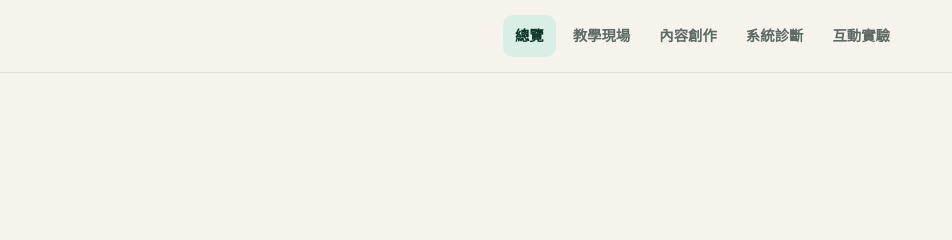
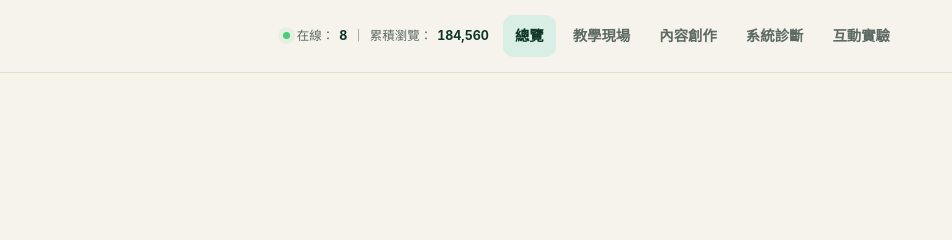
Before and after one commit to polik18/polik18.github.io, a plain HTML site: page index.html in a window 1280 px wide. Shown: the top 240 px of the page, 328-1280 px from the left. Drawn offline with Linux system fonts and the light colour scheme.

Commit message:
Add live counters to portfolio homepage

```diff
--- a/assets/portfolio.css
+++ b/assets/portfolio.css
@@ -109,6 +109,45 @@ img {
   font-size: 0.68rem;
   font-weight: 650;
   letter-spacing: 0.09em;
+}
+
+.nav-cluster {
+  display: flex;
+  align-items: center;
+  justify-content: flex-end;
+  gap: 14px;
+  flex-wrap: wrap;
+}
+
+.home-live-stats {
+  display: flex;
+  align-items: center;
+  gap: 5px;
+  color: var(--muted);
+  font-size: 0.78rem;
+  white-space: nowrap;
+}
+
+.home-live-stats strong {
+  color: var(--forest-dark);
+  font-variant-numeric: tabular-nums;
+}
+
+.home-live-dot {
+  width: 7px;
+  height: 7px;
+  margin-right: 2px;
+  border-radius: 50%;
+  background: #22c55e;
+  box-shadow: 0 0 0 4px rgba(34, 197, 94, 0.12);
+  animation: home-live-pulse 1.8s ease-in-out infinite;
+}
+
+@keyframes home-live-pulse {
+  50% {
+    opacity: 0.55;
+    box-shadow: 0 0 0 6px rgba(34, 197, 94, 0.06);
+  }
 }
 
 .site-nav {
@@ -829,6 +868,10 @@ img {
     max-width: 430px;
   }
 
+  .nav-cluster {
+    max-width: 520px;
+  }
+
   .hero-grid,
   .page-hero-grid {
     grid-template-columns: 1fr;
@@ -859,8 +902,18 @@ img {
     display: block;
   }
 
+  .nav-cluster {
+    display: block;
+    max-width: none;
+    margin-top: 12px;
+  }
+
+  .home-live-stats {
+    margin-left: 9px;
+  }
+
   .site-nav {
-    margin-top: 12px;
+    margin-top: 8px;
     justify-content: flex-start;
     gap: 2px;
   }
@@ -932,4 +985,8 @@ img {
     scroll-behavior: auto !important;
     transition: none !important;
   }
+
+  .home-live-dot {
+    animation: none;
+  }
 }
--- a/index.html
+++ b/index.html
@@ -16,8 +16,13 @@
   <header class="site-header">
     <nav class="nav-shell" aria-label="主要導覽">
       <a class="brand" href="./"><span class="brand-mark" aria-hidden="true">P</span><span>Polik Projects<small>TOOLS FOR REAL WORK</small></span></a>
-      <div class="site-nav">
-        <a href="./" aria-current="page">總覽</a><a href="education.html">教學現場</a><a href="creator.html">內容創作</a><a href="systems.html">系統診斷</a><a href="experiments.html">互動實驗</a>
+      <div class="nav-cluster">
+        <div class="home-live-stats" aria-label="網站即時統計" aria-live="polite">
+          <span class="home-live-dot" aria-hidden="true"></span><span>在線：</span><strong id="home-online-counter">…</strong><span aria-hidden="true">｜</span><span>累積瀏覽：</span><strong id="home-page-counter">…</strong>
+        </div>
+        <div class="site-nav">
+          <a href="./" aria-current="page">總覽</a><a href="education.html">教學現場</a><a href="creator.html">內容創作</a><a href="systems.html">系統診斷</a><a href="experiments.html">互動實驗</a>
+        </div>
       </div>
     </nav>
   </header>
@@ -91,5 +96,59 @@
   </main>
 
   <footer class="site-footer"><div class="container footer-grid"><div><strong>Polik Projects</strong><p>以教學現場為起點，持續探索瀏覽器能替工作流程做到什麼。</p></div><div class="footer-links"><a href="education.html">教學</a><a href="creator.html">創作</a><a href="systems.html">系統</a><a href="experiments.html">實驗</a></div></div></footer>
+  <script>
+    (() => {
+      "use strict";
+
+      function initHomeCounters() {
+        const viewElement = document.getElementById("home-page-counter");
+        const onlineElement = document.getElementById("home-online-counter");
+        if (!viewElement || !onlineElement) return;
+
+        let currentViews = 184512 + Math.floor(Math.random() * 488);
+        try {
+          const storedViews = Number.parseInt(localStorage.getItem("cloyo_report_views"), 10);
+          if (Number.isFinite(storedViews) && storedViews > 0) currentViews = storedViews;
+        } catch (error) {
+          // localStorage may be unavailable in privacy-restricted browsers.
+        }
+
+        const saveViews = () => {
+          try {
+            localStorage.setItem("cloyo_report_views", String(currentViews));
+          } catch (error) {
+            // The visible counter still works when persistence is blocked.
+          }
+        };
+        const renderViews = () => {
+          viewElement.textContent = currentViews.toLocaleString("zh-TW");
+        };
+
+        currentViews += 1;
+        saveViews();
+        renderViews();
+
+        let onlineUsers = 8 + Math.floor(Math.random() * 5);
+        onlineElement.textContent = String(onlineUsers);
+
+        window.setInterval(() => {
+          onlineUsers = Math.max(5, Math.min(15, onlineUsers + Math.floor(Math.random() * 5) - 2));
+          onlineElement.textContent = String(onlineUsers);
+
+          if (Math.random() > 0.55) {
+            currentViews += 1;
+            saveViews();
+            renderViews();
+          }
+        }, 5000);
+      }
+
+      if (document.readyState === "loading") {
+        document.addEventListener("DOMContentLoaded", initHomeCounters, { once: true });
+      } else {
+        initHomeCounters();
+      }
+    })();
+  </script>
 </body>
 </html>
```
